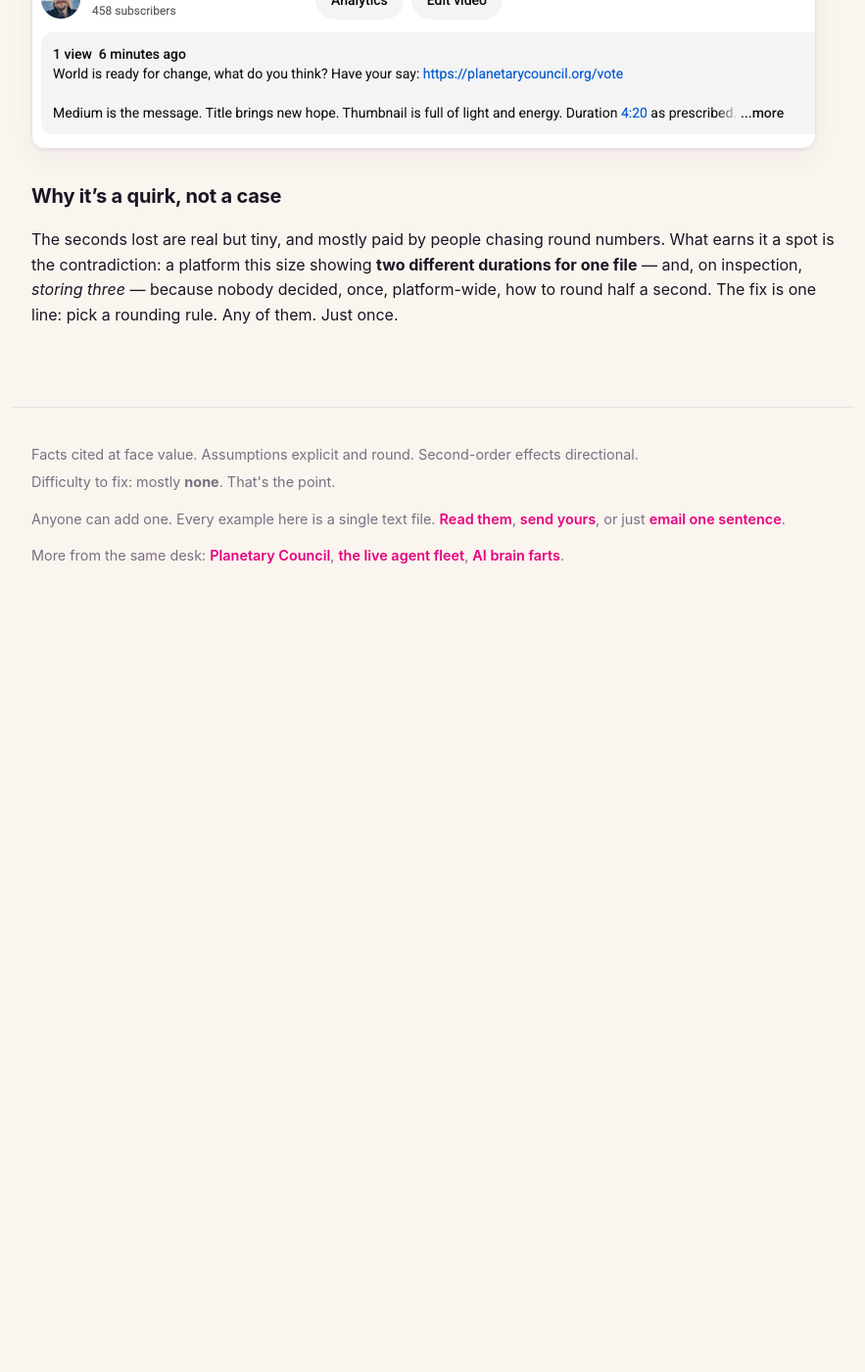
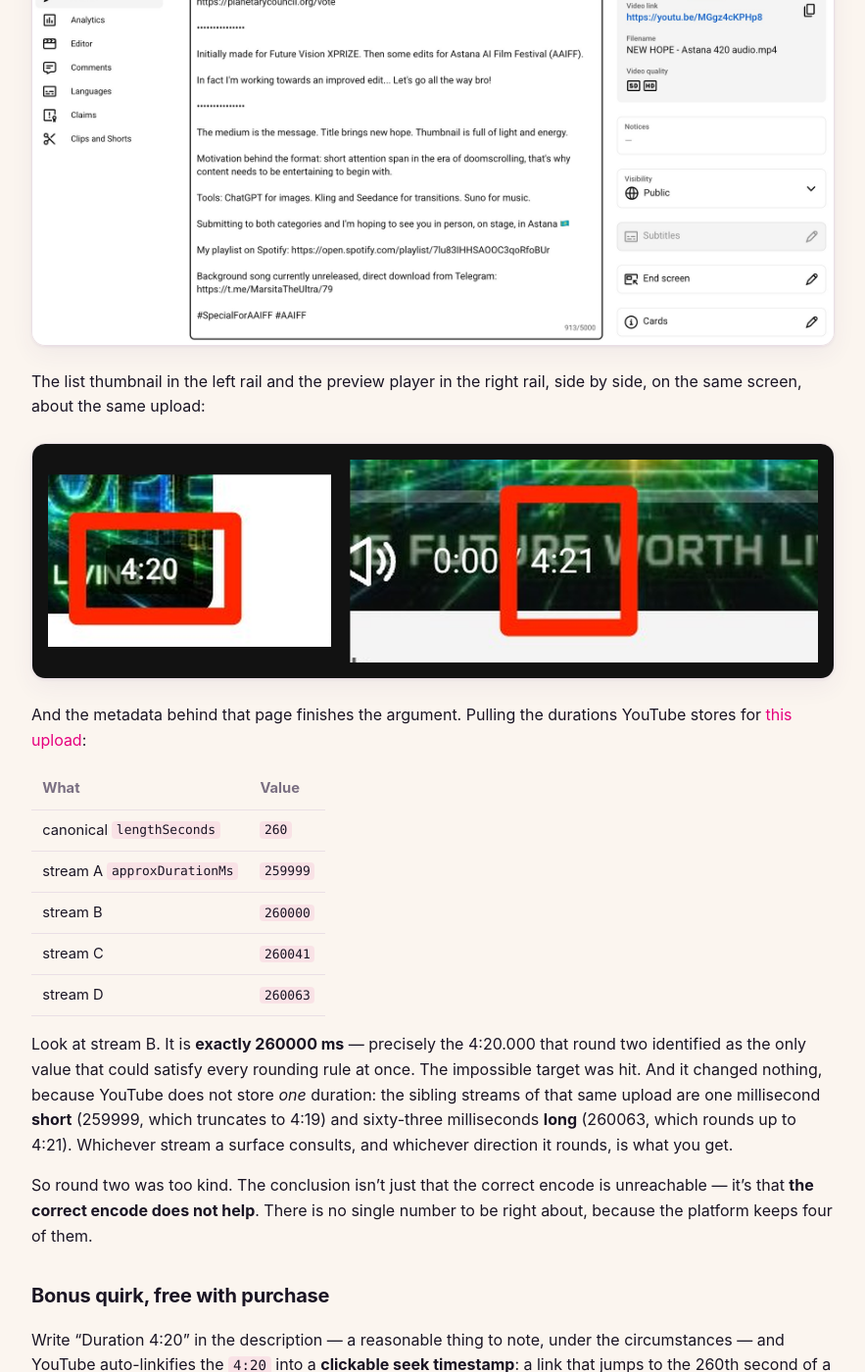
Before and after one commit to PlanetaryCouncil/ux, a Jekyll site: the page built from _quirks/002-youtube-two-durations.md, in a window 1280 px wide and 1400 px high, scrolled down 3610 px. Shown: the whole window at 98% size, without its empty margins (198-1081 px from the left). Built offline with Jekyll 4.4.1, drawn with Linux system fonts in a browser that asks for light colours; before the commit the page ends 4241 px from its top, so only the background shows below that; some of the changed text lies outside the part shown.

Commit message:
Quirk 002 round three: 4:20 and 4:21 on the same screen
The public upload shows the contradiction without needing two
screenshots — YouTube Studio's list thumbnail is badged 4:20 while the
preview player beside it reads 0:00 / 4:21. The stored metadata closes
the argument: lengthSeconds 260, with stream durations of 259999,
260000, 260041 and 260063 ms. One stream hits exactly 260000 — the
"impossible" target from round two — and it changes nothing, because
its siblings straddle the line anyway.

Co-Authored-By: Claude Opus 5 <noreply@anthropic.com>

```diff
--- a/_quirks/002-youtube-two-durations.md
+++ b/_quirks/002-youtube-two-durations.md
@@ -1,8 +1,8 @@
 ---
 number: 2
 title: "YouTube can't agree with itself on how long your video is"
-tagline: "Upload a video. The upload dialog says 4:21. The watch page says 4:20. Encode it shorter and other surfaces say 4:19. There is no length you can encode that every surface displays the same way — and YouTube's own transcoder produces three different durations from one file."
-quirk_line: "One file. Three durations in the metadata. No encode that displays consistently. QED."
+tagline: "One video. One page in YouTube Studio. The list thumbnail says 4:20 and the preview player beside it says 4:21 — at the same moment, about the same file. There is no length you can encode that makes every surface agree, and now you don't even need two screenshots to prove it."
+quirk_line: "4:20 and 4:21, same page, same file, same second."
 vendor: "YouTube"
 ---
 
@@ -58,6 +58,41 @@ There is no correct way to encode this video. Not "hard to get right" — **math
 The uploader who tests first, finds the bug, and applies the exactly-correct workaround is rewarded
 with the same bug wearing a different number.
 
+## Round three: both numbers, one screen
+
+The final form arrived when the real video went public. No second screenshot, no switching tabs,
+no “trust me, the other surface said something different.” **One page of YouTube Studio**, and
+the contradiction is sitting in it twice:
+
+![YouTube Studio Video details page: the channel-content thumbnail on the left is badged 4:20 while the preview player on the right reads 0:00 / 4:21 — same video, same page](/images/quirks/002-youtube-round3-one-screen.png)
+
+The list thumbnail in the left rail and the preview player in the right rail, side by side, on
+the same screen, about the same upload:
+
+![Detail: the thumbnail badge reads 4:20; the player readout beside it reads 0:00 / 4:21](/images/quirks/002-youtube-round3-detail.png)
+
+And the metadata behind that page finishes the argument. Pulling the durations YouTube stores for
+[this upload](https://youtu.be/MGgz4cKPHp8):
+
+| What | Value |
+|---|---|
+| canonical `lengthSeconds` | `260` |
+| stream A `approxDurationMs` | `259999` |
+| stream B | `260000` |
+| stream C | `260041` |
+| stream D | `260063` |
+
+Look at stream B. It is **exactly 260000 ms** — precisely the 4:20.000 that round two identified
+as the only value that could satisfy every rounding rule at once. The impossible target was hit.
+And it changed nothing, because YouTube does not store *one* duration: the sibling streams of that
+same upload are one millisecond **short** (259999, which truncates to 4:19) and sixty-three
+milliseconds **long** (260063, which rounds up to 4:21). Whichever stream a surface consults, and
+whichever direction it rounds, is what you get.
+
+So round two was too kind. The conclusion isn’t just that the correct encode is unreachable —
+it’s that **the correct encode does not help**. There is no single number to be right about,
+because the platform keeps four of them.
+
 ## Bonus quirk, free with purchase
 
 Write "Duration 4:20" in the description — a reasonable thing to note, under the circumstances —
@@ -70,6 +105,7 @@ hijacked by the duration, and points at a moment that does not exist.
 ## Why it's a quirk, not a case
 
 The seconds lost are real but tiny, and mostly paid by people chasing round numbers. What earns it
-a spot is the contradiction: a platform this size showing **two different durations for one file**
-— and, on inspection, *storing three* — because nobody decided, once, platform-wide, how to round
-half a second. The fix is one line: pick a rounding rule. Any of them. Just once.
+a spot is the contradiction: a platform this size showing **two different durations for one file,
+simultaneously, on a single screen** — and, on inspection, *storing four* — because nobody decided,
+once, platform-wide, how to round a fraction of a second. The fix is one line: pick a rounding
+rule, apply it to the canonical duration, and let every surface read that. Any rule. Just once.
```
Also changed, not shown: images/quirks/002-youtube-round3-detail.png (added), images/quirks/002-youtube-round3-one-screen.png (added).
